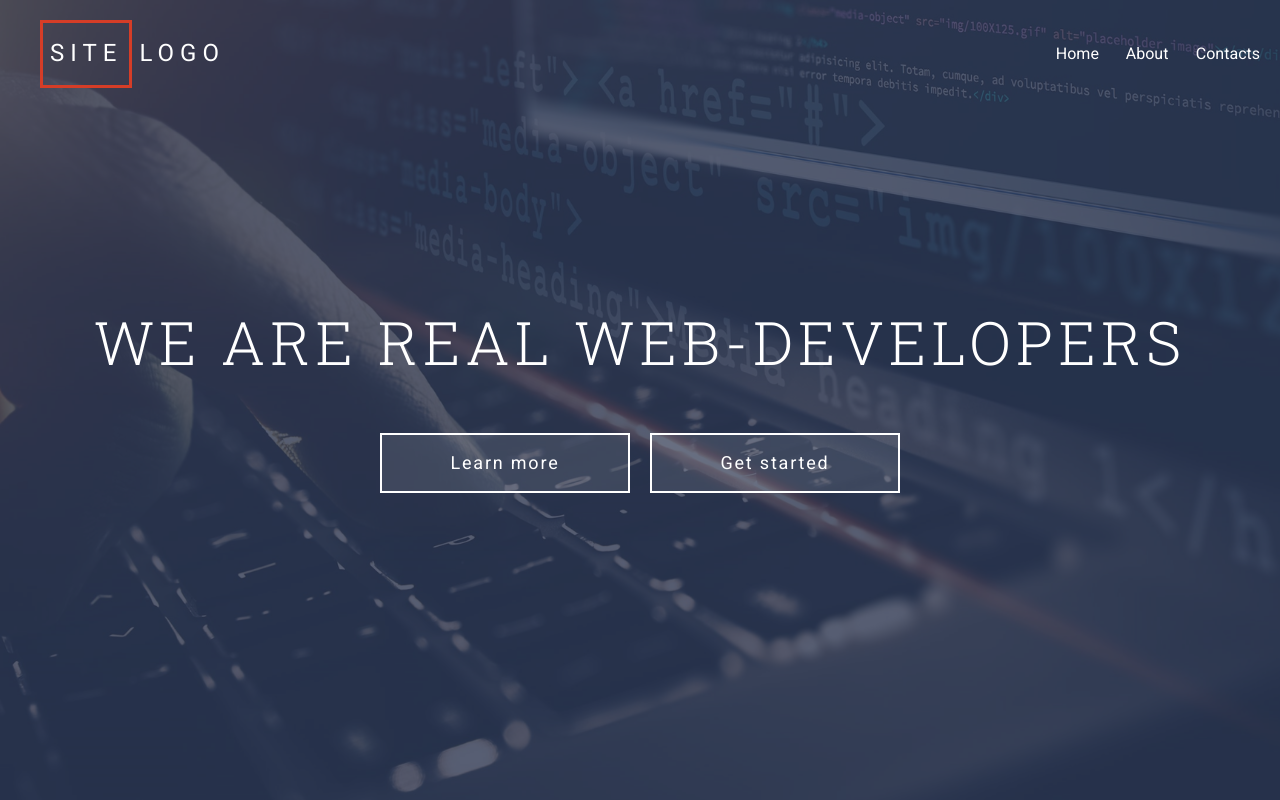
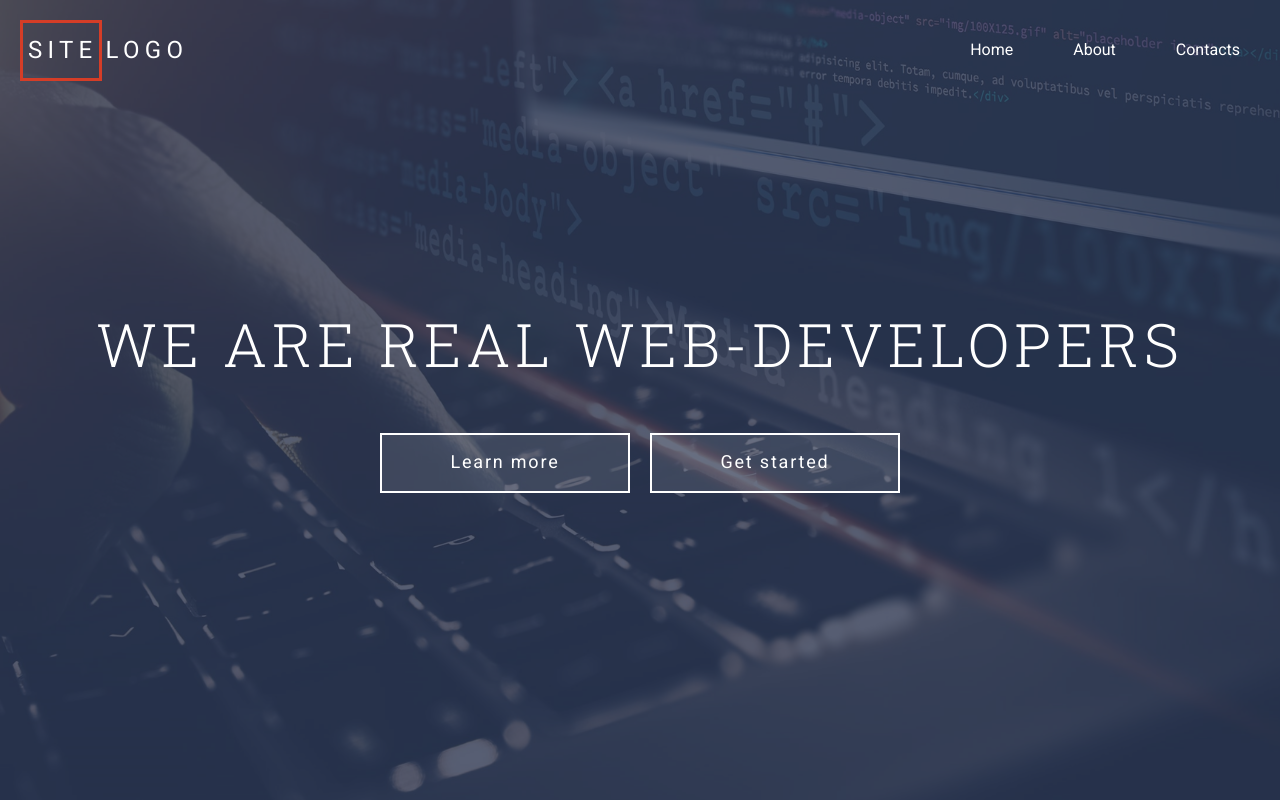
Before and after one commit to unozar/lesson7_inwork, a website: page index.html in a window 1280 px wide. Drawn offline with Linux system fonts and the light colour scheme.

Commit message:
1 Дополнение оформление первой стр (style.css)

```diff
--- a/assets/css/style.css
+++ b/assets/css/style.css
@@ -11,11 +11,12 @@ html {
 }
 
 h1 {
-    letter-spacing: 5px;
+    letter-spacing: 0.08em;
     color: #ffffff;
     font-weight: 300;
     font-family: "Roboto Slab", serif;
     text-align: center;
+    line-height: 1.2em;
 }
 
 
@@ -34,9 +35,14 @@ a {
     display: flex;
     align-items: center;
     justify-content: center;
-
     font-size: 18px;
     letter-spacing: 0.1em;
+    transition: 0.5s;
+}
+
+.btn:hover,
+.btn:focus {
+    background-color: #d66926;
 }
 
 /*Основной блок обертка для первого экрана*/
@@ -57,7 +63,7 @@ a {
     padding-left: 20px;
     padding-right: 20px;
     /*background-color: green;*/
-    max-width: 1280px;
+    max-width: 1340px;
     margin: 0 auto;
 }
 
@@ -78,7 +84,7 @@ a {
 }
 
 .header-content__title {
-    margin: 0 0 57px;
+    margin: 0 0 53px;
 }
 
 .header-content__actions {
@@ -95,42 +101,42 @@ a {
     height: 100px;
 }
 
-.header-menu__container{
+.header-menu__container {
     display: grid;
     grid-template-columns: auto 1fr;
     align-items: center;
     gap: 20px;
 }
 
-.header-logo{
+.header-logo {
     /*background-color: red;*/
     font-size: 1.5rem;
-    letter-spacing: 0.25em;
+    letter-spacing: 0.22em;
 }
 
-.header-logo__link{
+.header-logo__link {
     display: block;
-    padding: 20px;
+    padding: 20px 20px 20px 0;
 }
 
-.header-logo__accent{
-    padding: 17px 7px;
+.header-logo__accent {
+    padding: 14px 1px 13px 5px;
     display: inline-block;
     border: 3px solid #d53d27;
-    margin-right: 7px;
+    margin-right: 4px;
 }
 
-.header-navbar{
+.header-navbar {
     /*background-color: green;*/
 
 
 }
 
-.header-navbar__btn{
+.header-navbar__btn {
     display: none;
 }
 
-.header-navbar__list{
+.header-navbar__list {
     margin: 0;
     padding: 0;
     list-style: none;
@@ -138,6 +144,11 @@ a {
     grid-template-columns: repeat(auto-fit, minmax(50px, max-content));
     justify-content: end;
     gap: 20px;
+}
+
+.header-navbar__link{
+    display: block;
+    padding: 20px;
 }
 
 @media (min-width: 768px) {
```
